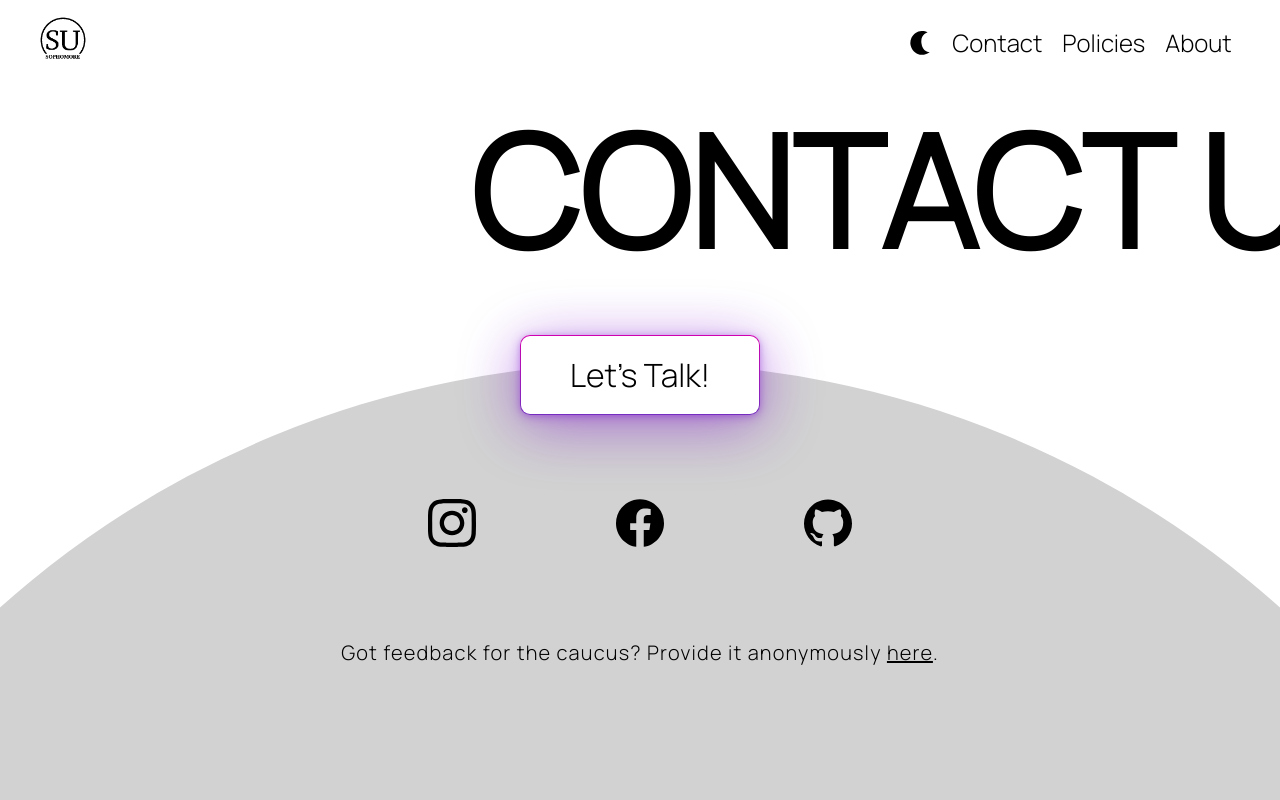
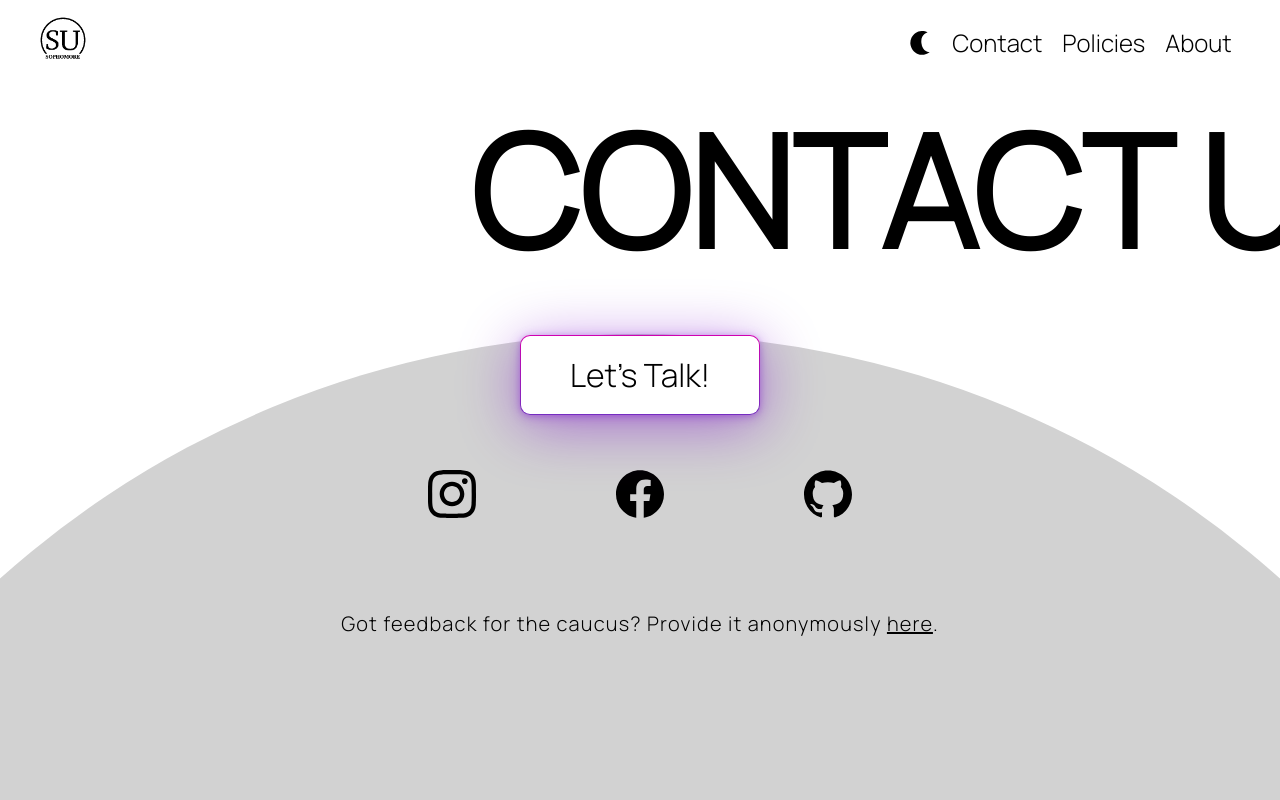
Before and after one commit to leomet07/sophomore.stuysu.org, a Next.js app: page /contact in a window 1280 px wide. Shown: the top 800 px of the page. Built offline with nearby package versions, Linux system fonts and the light colour scheme.

Commit message:
Fix footer seam by reparenting the bottom circle
Sets the parent of the circle's .limiter div to be the full page, and
anchors it to the bottom.
Stretches the limiter div's height to be around the prompt button, with
minor fluctuation.

Works on all tested profiles.

```diff
--- a/styles/Contact.module.css
+++ b/styles/Contact.module.css
@@ -1,5 +1,7 @@
 .main {
+	min-height: 500px;
 	height: calc(100vh - 70px);
+	position: relative;
 }
 .titleLimiter {
 	width: 100vw;
@@ -33,14 +35,6 @@
 	75% {
 		transform: translateX(-45%);
 	}
-}
-
-.prompt {
-	position: relative;
-}
-
-.prompt {
-	position: relative;
 }
 
 #lets_talk {
@@ -77,10 +71,13 @@
 
 .limiter {
 	position: absolute;
-	top: 35%;
+	top: calc(5rem + 7vh + 10vw);
+	bottom: -25px;
 	width: 100vw;
+	/*
 	min-height: 300px;
 	height: calc(100vh - 60px - 7vh - 5rem - 10vw);
+	*/
 	background-color: var(--base-color);
 
 	overflow: hidden;
@@ -149,3 +146,9 @@
 		z-index: 1;
 	}
 }
+
+@media (max-height: 500px) {
+	.limiter {
+		bottom: -10px;
+	}
+}
```
